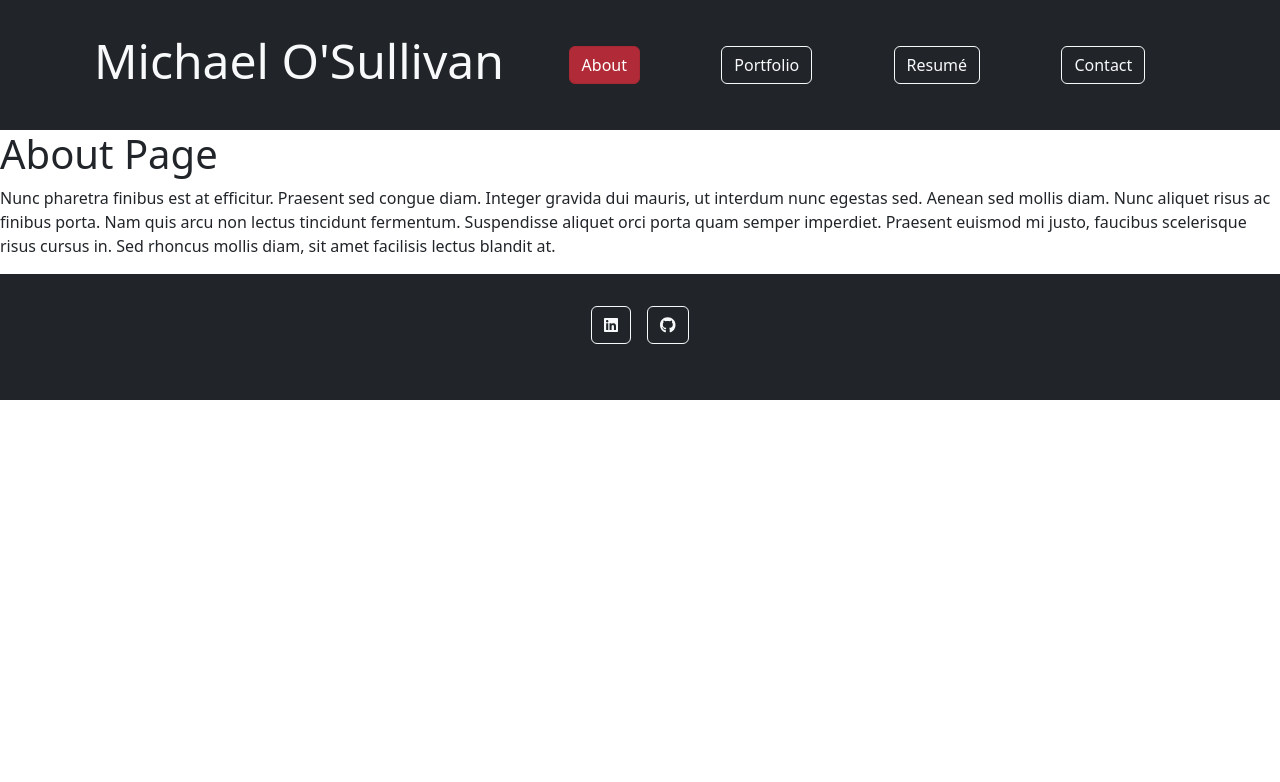
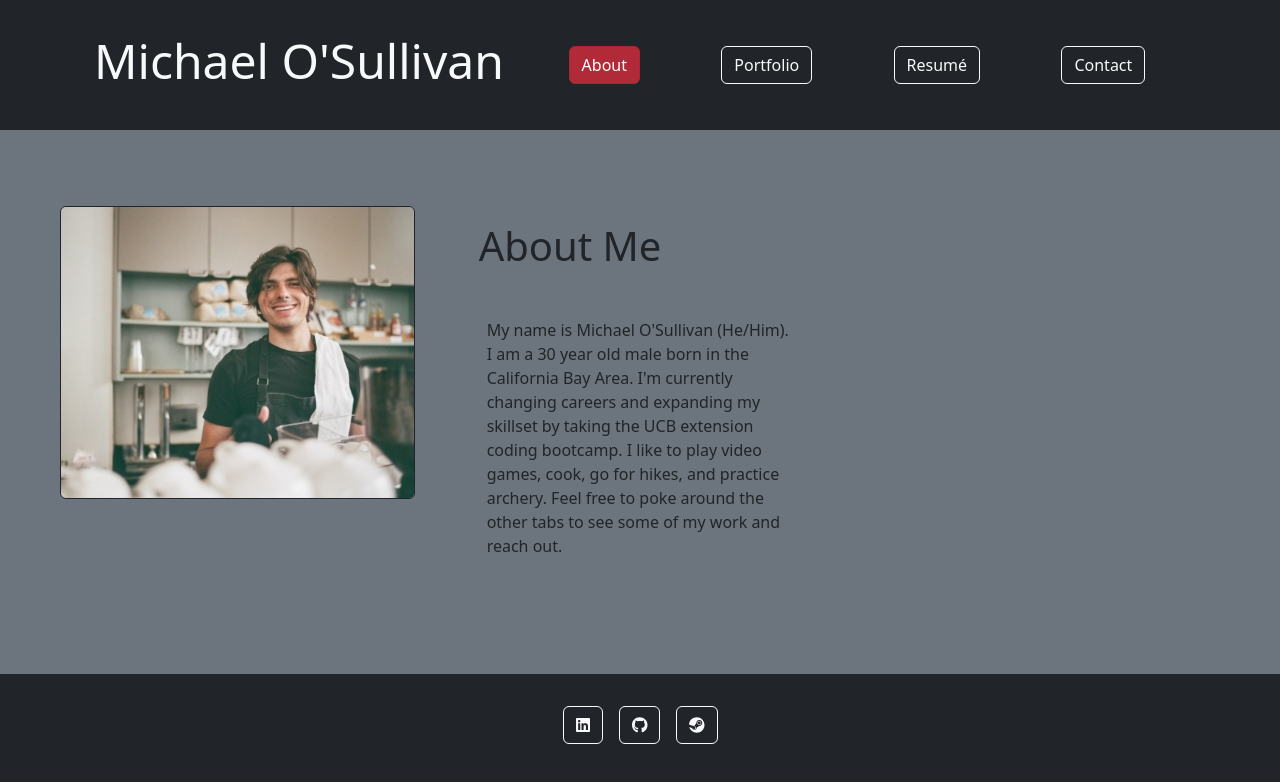
Before and after one commit to michaelhallosullivan/osullivan-challenge-twenty-react-portfolio, a React (Create React App) app: page / in a window 1280 px wide. Shown: the top 782 px of the page. Built offline with nearby package versions, Linux system fonts and the light colour scheme.

Commit message:
added about me section, profile picture, and third footer link

```diff
--- a/src/components/Footer.js
+++ b/src/components/Footer.js
@@ -11,6 +11,9 @@ function Footer() {
           <a class="btn btn-outline-light m-2" href="https://github.com/michaelhallosullivan" role="button">
             <i class="fab fa-github"></i>
           </a>
+          <a class="btn btn-outline-light m-2" href="https://steamcommunity.com/profiles/76561198002751511/" role="button">
+            <i class="fab fa-steam"></i>
+          </a>
         </section>
       </div>
     </footer>
--- a/src/components/Header.js
+++ b/src/components/Header.js
@@ -1,10 +1,5 @@
 import React from 'react';
 
-// ABOUT ME, PORTFOLIO, CONTACT, RESUME
-
-
-// Here we are using object destructuring assignment to pluck off our variables from the props object
-// We assign them to their own variable names
 function Header({ currentPage, handlePageChange }) {
   return (
     <nav className='navbar navbar-expand-sm navbar-dark bg-dark'>
--- a/src/components/pages/About.js
+++ b/src/components/pages/About.js
@@ -1,19 +1,19 @@
 import React from 'react';
-
-// recent photo or avatar of the developer and a short bio about them
 
 export default function About() {
   return (
-    <div>
-      <h1>About Page</h1>
-      <p>
-        Nunc pharetra finibus est at efficitur. Praesent sed congue diam.
-        Integer gravida dui mauris, ut interdum nunc egestas sed. Aenean sed
-        mollis diam. Nunc aliquet risus ac finibus porta. Nam quis arcu non
-        lectus tincidunt fermentum. Suspendisse aliquet orci porta quam semper
-        imperdiet. Praesent euismod mi justo, faucibus scelerisque risus cursus
-        in. Sed rhoncus mollis diam, sit amet facilisis lectus blandit at.
-      </p>
-    </div>
+    <section class="p-5 bg-secondary">
+      <div class="py-1 row">
+        <div class="p-4 col-4">
+          <img class="rounded border border-dark img-fluid" src="./assets/images/profile.jpg"/>
+        </div>
+        <div class="p-4 col-4">
+          <h1 class="p-3 display-6">About Me</h1>
+          <p class="p-4">
+          My name is Michael O'Sullivan (He/Him). I am a 30 year old male born in the California Bay Area. I'm currently changing careers and expanding my skillset by taking the UCB extension coding bootcamp. I like to play video games, cook, go for hikes, and practice archery. Feel free to poke around the other tabs to see some of my work and reach out.
+          </p>
+        </div>
+      </div>
+    </section>
   );
 }
--- a/src/components/pages/Portfolio.js
+++ b/src/components/pages/Portfolio.js
@@ -43,10 +43,10 @@ export default function Portfolio() {
   const projectCard = projects.map((project) =>
         <div class="col-4 p-5">
             <p class="display-6 text-center">{project.title}</p>
-            <img class="rounded img-fluid" src={project.img}/>
+            <img class="rounded border border-dark img-fluid" src={project.img}/>
             <div class="pt-3 d-flex justify-content-around">
-              <a class="col-3 btn btn-dark" href={project.github}>Github</a>
-              <a class="col-3 btn btn-dark" href={project.deployed}>Deployed</a>
+              <a class="p-2 col-3 btn btn-dark" role="button" href={project.github}>Github</a>
+              <a class="p-2 col-3 btn btn-dark" role="button" href={project.deployed}>Deployed</a>
             </div>
         </div>
       );
--- a/src/components/pages/Resume.js
+++ b/src/components/pages/Resume.js
@@ -3,7 +3,7 @@ import React from 'react';
 export default function Resume() {
   return (
     <section class="p-5 bg-secondary">
-      <div class="p-5 pt-3">
+      <div class="px-5 pt-3">
       <h1 class="display-6">Selected Coding Proficiencies</h1>
       <ul class="m-3">
         <li>HTML</li>
```
Also changed, not shown: public/assets/images/profile.jpg (added).
